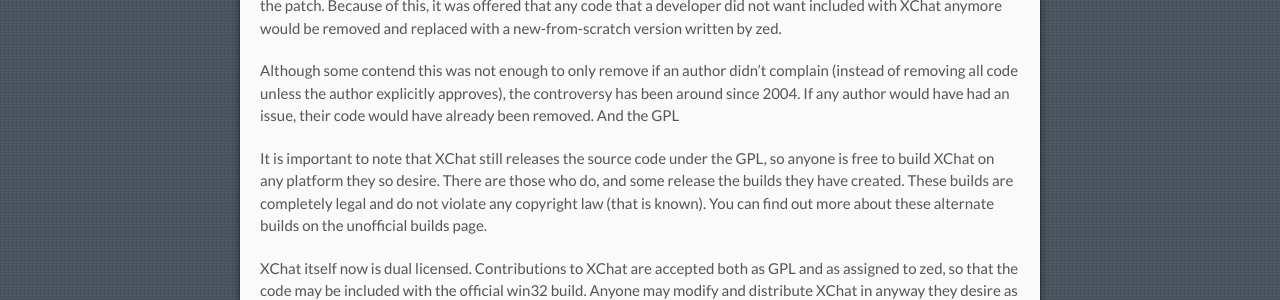
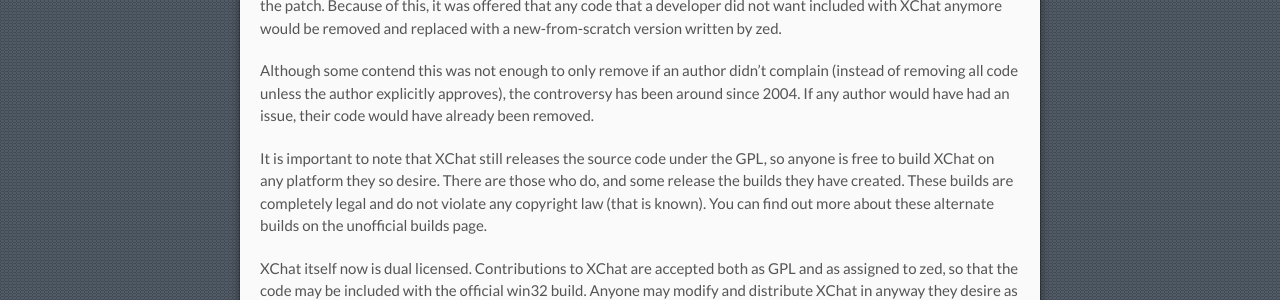
Before and after one commit to hexchat/hexchat.github.com, a Jekyll site: the page built from shareware.md, in a window 1280 px wide. Shown: the part 1555-1855 px from the top of the page. Built offline with Jekyll 4.4.1, drawn with Linux system fonts in a browser that asks for light colours.

Commit message:
shareware.md: Remove unfinished sentence

```diff
--- a/shareware.md
+++ b/shareware.md
@@ -38,7 +38,6 @@
 There have been patches accepted from third party developers (as in, not from Zed), and so many argued that if no licensing agreement had accompanied the patch, then the patch should be assumed to be under the GPL. This would mean that zed would not control the license of the patch, and could therefore not dual license the code contained in the patch. Because of this, it was offered that any code that a developer did not want included with XChat anymore would be removed and replaced with a new-from-scratch version written by zed.
 
 Although some contend this was not enough to only remove if an author didn't complain (instead of removing all code unless the author explicitly approves), the controversy has been around since 2004. If any author would have had an issue, their code would have already been removed.
-And the GPL
 
 It is important to note that XChat still releases the source code under the GPL, so anyone is free to build XChat on any platform they so desire. There are those who do, and some release the builds they have created. These builds are completely legal and do not violate any copyright law (that is known). You can find out more about these alternate builds on the unofficial builds page.
 
```
